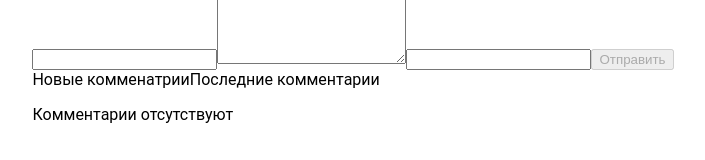
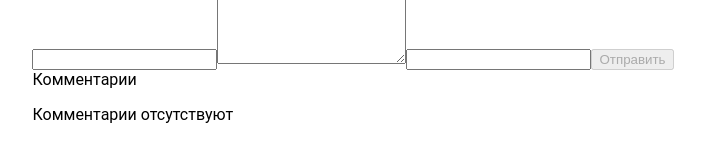
Before and after one commit to DmitriyVrnn/task, a React (Create React App) app in the folder app/: page /1 in a window 1280 px wide. Shown: the part 520-680 px from the top of the page, without its empty margins (287-992 px from the left). Built offline with nearby package versions, Linux system fonts and the light colour scheme; no server answers.

Commit message:
refactoring

```diff
--- a/app/src/components/UserInfo/index.js
+++ b/app/src/components/UserInfo/index.js
@@ -110,8 +110,7 @@ class UserInfo extends Component {
             <button className="btn-add_post" type="submit" disabled={!enabledBtn}>Отправить</button>
           </form>
           <div className="comment-block">
-            <span>Новые комменатрии</span>
-            <span>Последние комментарии</span>
+            <span>Комментарии</span>
             {this.renderComments()}
           </div>
         </div>
```
